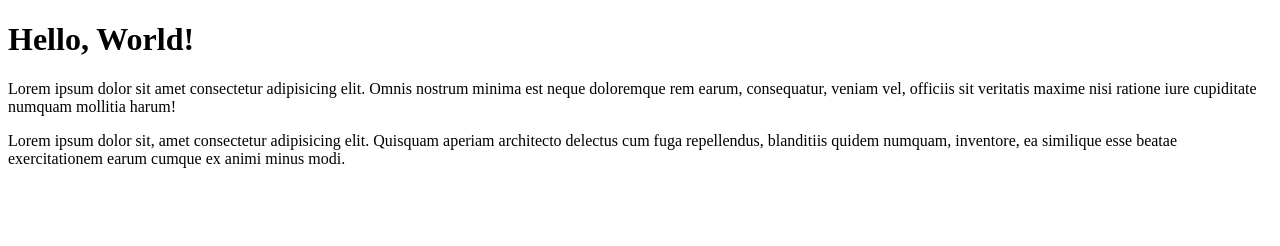
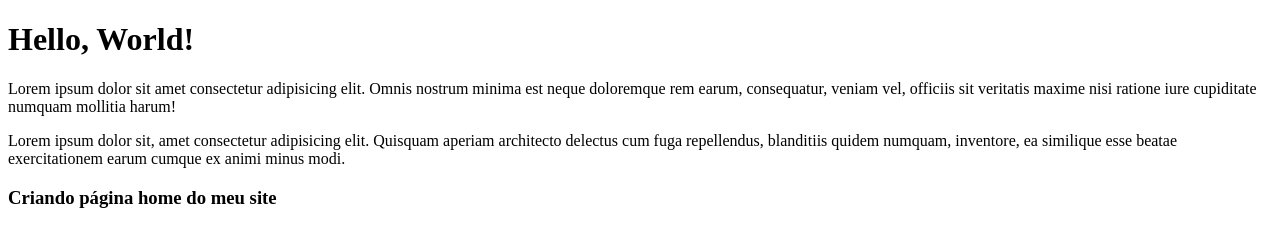
Before and after one commit to pedrodacostasilva/cursoGit, a plain HTML site: page index.html in a window 1280 px wide. Drawn offline with Linux system fonts and the light colour scheme.

Commit message:
Criando descricao da pagina home

```diff
--- a/index.html
+++ b/index.html
@@ -9,5 +9,6 @@
     <h1>Hello, World!</h1>
     <p>Lorem ipsum dolor sit amet consectetur adipisicing elit. Omnis nostrum minima est neque doloremque rem earum, consequatur, veniam vel, officiis sit veritatis maxime nisi ratione iure cupiditate numquam mollitia harum!</p>
     <p>Lorem ipsum dolor sit, amet consectetur adipisicing elit. Quisquam aperiam architecto delectus cum fuga repellendus, blanditiis quidem numquam, inventore, ea similique esse beatae exercitationem earum cumque ex animi minus modi.</p>
+    <h3>Criando página home do meu site</h3>
 </body>
 </html>
```
